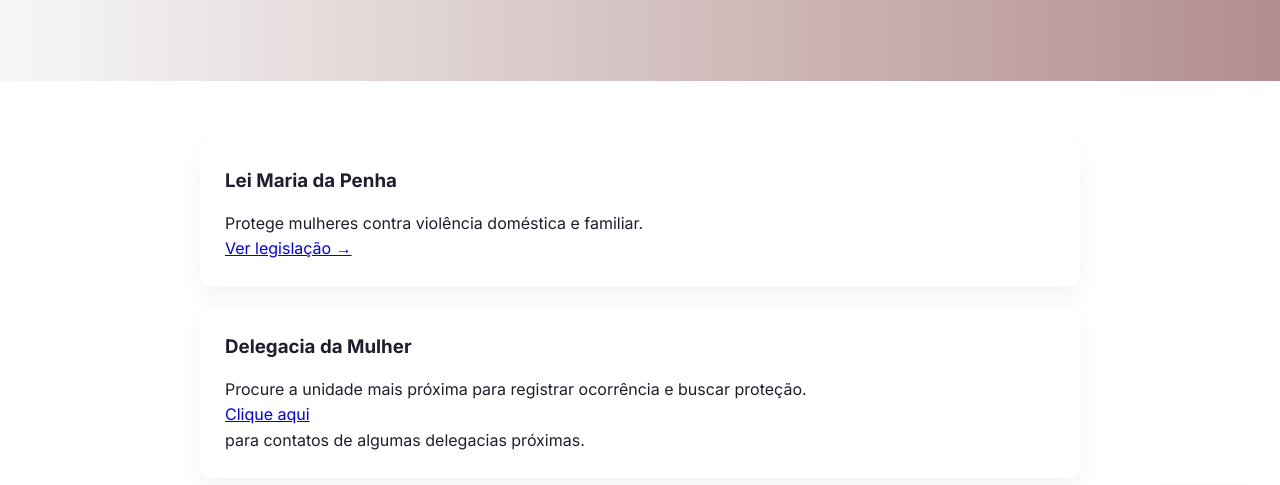
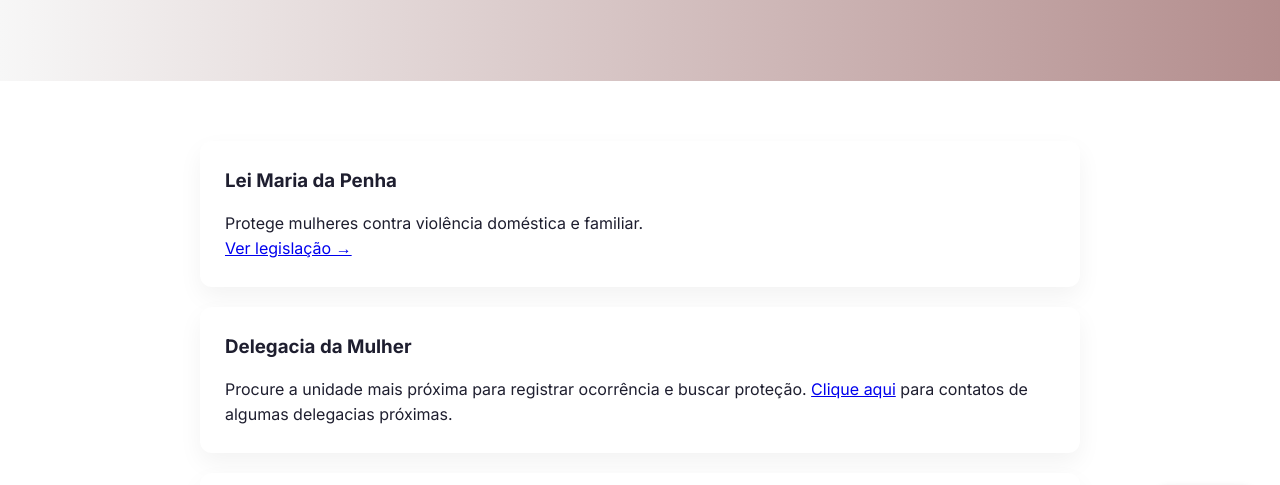
Before and after one commit to Dcf1977/site-apoio-mulher, a plain HTML site: page servicos.html in a window 1280 px wide. Shown: the part 255-740 px from the top of the page. Drawn offline with Linux system fonts and the light colour scheme.

Commit message:
Corrigido V Libras e tag a página serviços

```diff
--- a/css/style.css
+++ b/css/style.css
@@ -259,9 +259,12 @@ body {
     color: var(--dark);
 }
 
-.card a {
-    display: block;
-    width: 100%;
+.card p a {
+    display: inline !important;
+    text-decoration: underline;
+    /*color: var(--primary);*/
+    padding: 0;
+    margin: 0;
 }
 
 /* FORMULÁRIO */
--- a/servicos.html
+++ b/servicos.html
@@ -39,7 +39,7 @@
       <p>Recursos disponíveis para você</p>
     </section>
 
-    <main class="content grid">
+    <main class="content">
       <div class="card">
         <h3>Lei Maria da Penha</h3>
         <p>Protege mulheres contra violência doméstica e familiar.</p>
@@ -75,6 +75,11 @@
         <div class="vw-plugin-top-wrapper"></div>
       </div>
     </div>
+    <script src="https://vlibras.gov.br/app/vlibras-plugin.js"></script>
+    <script>
+      new window.VLibras.Widget('https://vlibras.gov.br/app');
+    </script>
+
   </body>
 
   <footer>
```
Also changed, not shown: contato.html (+5 -0 lines), index.html (+4 -0 lines), sobre.html (+8 -4 lines).
